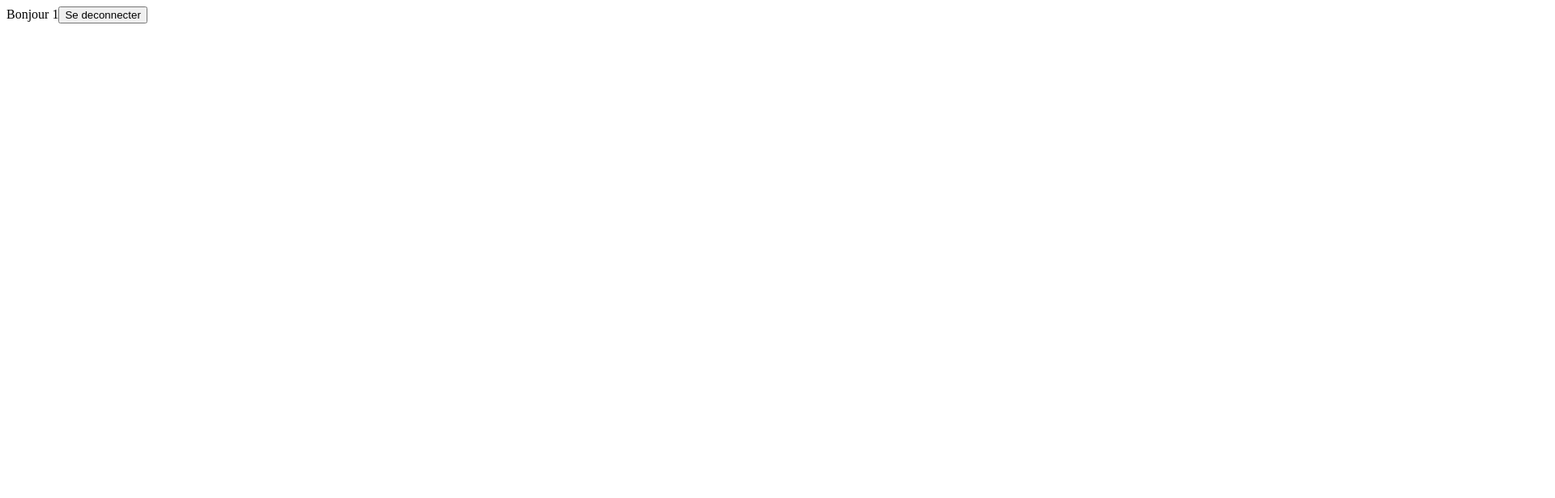
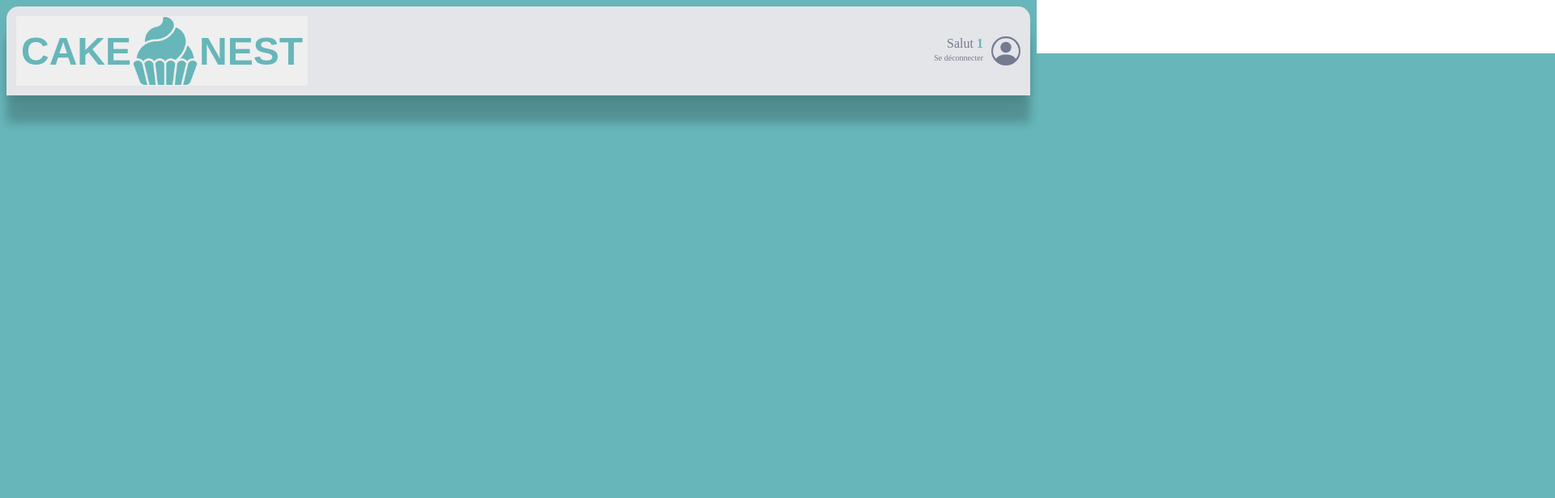
Before and after one commit to Saibotyk/Cake-Nest-Sai, a React (Vite) app: page /order/1 in a window 1280 px wide. Shown: the top 616 px of the page at 81% size, 1920 px wide, since content can reach past the window. Built offline with nearby package versions, Linux system fonts and the light colour scheme.

Commit message:
✅  Add orderPage and NavBar - utils create for a reload function

```diff
--- /dev/null
+++ b/src/components/Profile.jsx
@@ -0,0 +1,69 @@
+import { BsPersonCircle } from "react-icons/bs"
+import { Link } from "react-router-dom"
+import styled from "styled-components"
+import { theme } from "../components/Theme/index"
+
+export default function Profile({ username }) {
+  return (
+    <ProfileStyled>
+      <div className="info">
+        <p>
+          Salut <b>{username}</b>
+        </p>
+        <Link to="/">
+          <div className="description">
+            <small>Se déconnecter</small>
+          </div>
+        </Link>
+      </div>
+      <div className="picture">
+        <BsPersonCircle />
+      </div>
+    </ProfileStyled>
+  )
+}
+
+const ProfileStyled = styled.div`
+  display: flex;
+  align-items: center;
+  justify-content: space-between;
+  min-width: 100px;
+
+  .info {
+    text-align: right;
+    margin-right: 10px;
+    p {
+      margin: 0;
+      color: ${theme.colors.greyBlue};
+      b {
+        color: ${theme.colors.primary};
+      }
+    }
+    a {
+      text-decoration: none;
+      .description {
+        &:hover {
+          text-decoration: underline;
+          color: ${theme.colors.greyDark};
+        }
+        small {
+          font-size: ${theme.fonts.size.XXS};
+          color: ${theme.colors.greyBlue};
+          font-weight: ${theme.fonts.weights.medium};
+          text-decoration: none;
+          position: relative;
+          bottom: 2px;
+        }
+      }
+    }
+  }
+
+  .picture {
+    /* border: 1px solid red; */
+    height: auto;
+    display: flex;
+    height: 100%;
+    font-size: ${theme.fonts.size.P4};
+    color: ${theme.colors.greyBlue};
+  }
+`
--- /dev/null
+++ b/src/components/reusable_ui/NavBar.jsx
@@ -0,0 +1,37 @@
+import React from 'react'
+import styled from 'styled-components'
+import { theme } from '../Theme';
+import { Link } from 'react-router-dom';
+import Logo from './Logo';
+import Profile from '../Profile';
+import { refresh } from '../utils/refreshWindow';
+
+export default function NavBar({ username }) {
+    return (
+        <NavBarStyled>
+            <button className='logo' onClick={() => refresh()}>
+                <Logo/>
+            </button>
+            <Profile username={username}/>
+        </NavBarStyled>
+    )
+}
+
+const NavBarStyled = styled.nav`
+    background-color: ${theme.colors.greyLight};
+    display: flex;
+    justify-content: space-between;
+    align-items: center;
+    border-top-right-radius: ${theme.borderRadius.extraRound};
+    border-top-left-radius: ${theme.borderRadius.extraRound};
+    padding: ${theme.spacing.sm};
+    box-shadow: 0px 34px 12px 0px rgba(0,0,0,0.2),0px 10px 15px -3px rgba(0,0,0,0.1);
+
+    .logo{
+        border: none;
+    }
+
+    .logo:hover {
+        cursor: pointer;
+    }
+`;
--- /dev/null
+++ b/src/components/utils/refreshWindow.js
@@ -0,0 +1 @@
+export const refresh = () => window.location.reload()
--- a/src/pages/OrderPage.jsx
+++ b/src/pages/OrderPage.jsx
@@ -1,17 +1,31 @@
 import React from 'react'
 import { useParams } from 'react-router-dom'
-import { Link } from 'react-router-dom';
+
+import { theme } from '../components/Theme';
+import styled from 'styled-components'
+import NavBar from '../components/reusable_ui/NavBar';
 
 export default function OrderPage() {
 
-  const {username} = useParams();
+  const { username } = useParams();
 
   return (
-    <div>
-      Bonjour {username}
-      <Link to="/">
-        <button>Se deconnecter</button>
-      </Link>
-    </div>
+    <BackgroundStyled>
+      <NavBar username={username}/>
+    </BackgroundStyled>
   )
 }
+
+const BackgroundStyled = styled.div`
+  height: 100vh;
+  ::before{
+    content: "";
+    position: absolute  ;
+    top: 0;
+    left: 0;
+    z-index: -1000;
+    background-color: ${theme.colors.primary};
+    height: 100vh;
+    width: 100vw;
+  }
+`;
```
